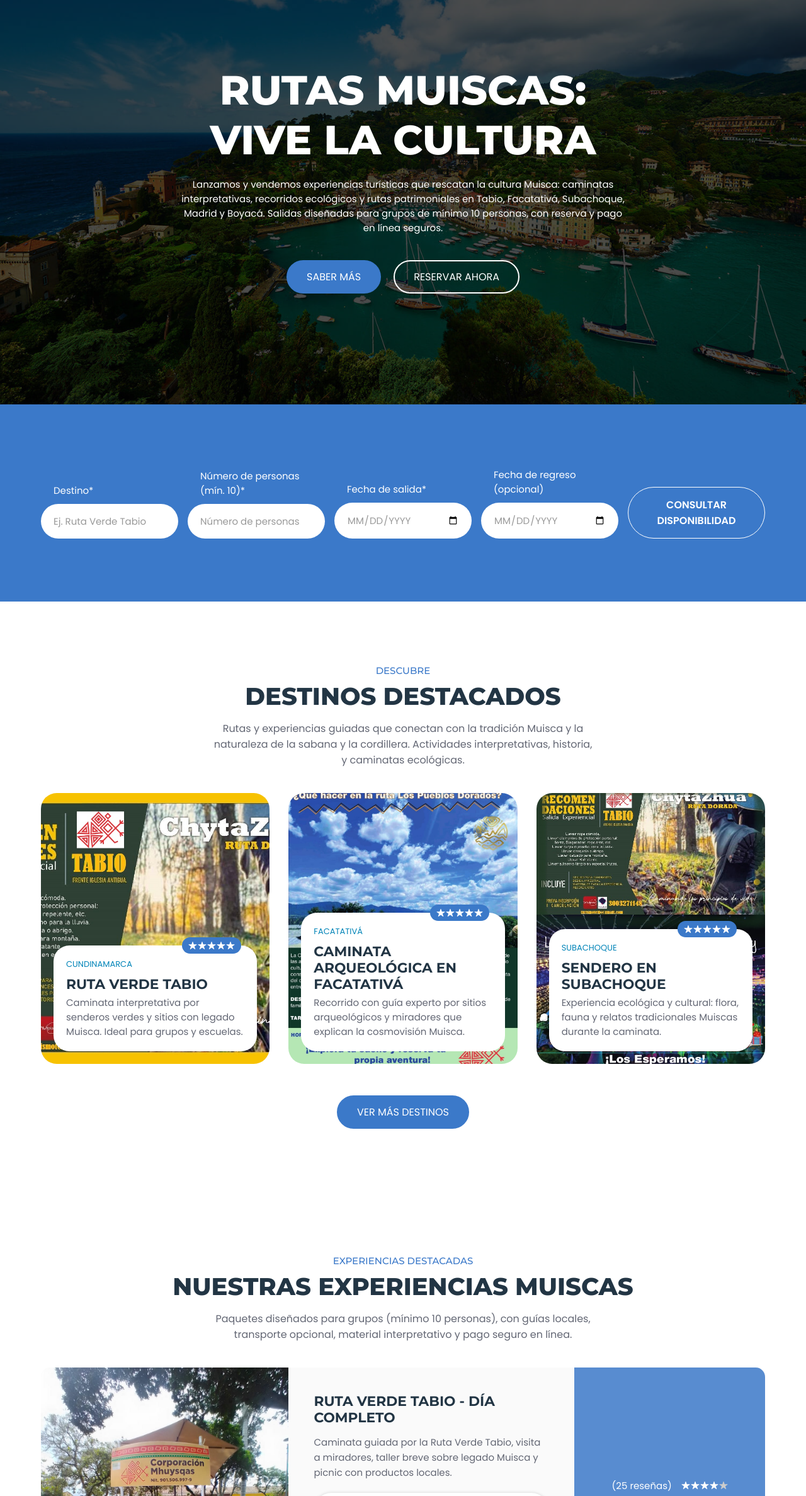
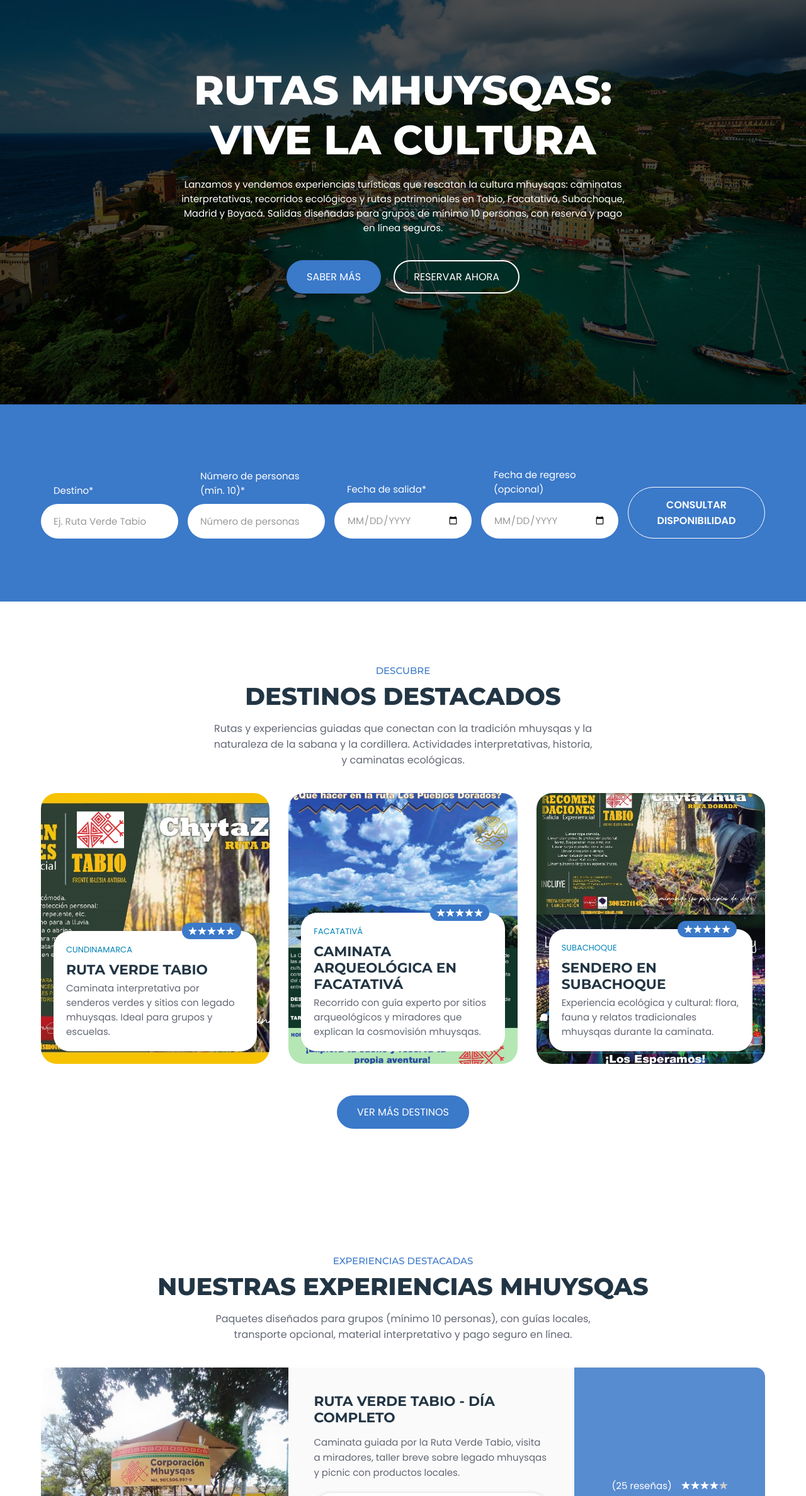
Before and after one commit to Frost1234567890/TourVacacionesLAU, a plain HTML site: page index.html in a window 1280 px wide. Shown: the part 158-2533 px from the top of the page at 63% size. Drawn offline with nearby package versions, Linux system fonts and the light colour scheme.

```diff
--- a/index.html
+++ b/index.html
@@ -5,7 +5,7 @@
   <meta charset="UTF-8">
   <meta http-equiv="X-UA-Compatible" content="IE=edge">
   <meta name="viewport" content="width=device-width, initial-scale=1.0">
-  <title>mhuysqas - Experiencias Muiscas</title>
+  <title>mhuysqas - Experiencias mhuysqas</title>
 
   <!--
     - favicon
@@ -162,10 +162,10 @@
       <section class="hero" id="home">
         <div class="container">
 
-          <h2 class="h1 hero-title">Rutas Muiscas: Vive la cultura</h2>
+          <h2 class="h1 hero-title">Rutas mhuysqas: Vive la cultura</h2>
 
           <p class="hero-text">
-            Lanzamos y vendemos experiencias turísticas que rescatan la cultura Muisca: caminatas interpretativas,
+            Lanzamos y vendemos experiencias turísticas que rescatan la cultura mhuysqas: caminatas interpretativas,
             recorridos ecológicos y rutas patrimoniales en Tabio, Facatativá, Subachoque, Madrid y Boyacá. Salidas
             diseñadas para grupos de mínimo 10 personas, con reserva y pago en línea seguros.
           </p>
@@ -233,7 +233,7 @@
           <h2 class="h2 section-title">Destinos destacados</h2>
 
           <p class="section-text">
-            Rutas y experiencias guiadas que conectan con la tradición Muisca y la naturaleza de la sabana y la
+            Rutas y experiencias guiadas que conectan con la tradición mhuysqas y la naturaleza de la sabana y la
             cordillera. Actividades interpretativas, historia, y caminatas ecológicas.
           </p>
 
@@ -265,7 +265,7 @@
                   </h3>
 
                   <p class="card-text">
-                    Caminata interpretativa por senderos verdes y sitios con legado Muisca. Ideal para grupos y escuelas.
+                    Caminata interpretativa por senderos verdes y sitios con legado mhuysqas. Ideal para grupos y escuelas.
                   </p>
 
                 </div>
@@ -299,7 +299,7 @@
                   </h3>
 
                   <p class="card-text">
-                    Recorrido con guía experto por sitios arqueológicos y miradores que explican la cosmovisión Muisca.
+                    Recorrido con guía experto por sitios arqueológicos y miradores que explican la cosmovisión mhuysqas.
                   </p>
 
                 </div>
@@ -333,7 +333,7 @@
                   </h3>
 
                   <p class="card-text">
-                    Experiencia ecológica y cultural: flora, fauna y relatos tradicionales Muiscas durante la caminata.
+                    Experiencia ecológica y cultural: flora, fauna y relatos tradicionales mhuysqas durante la caminata.
                   </p>
 
                 </div>
@@ -357,7 +357,7 @@
 
           <p class="section-subtitle">Experiencias destacadas</p>
 
-          <h2 class="h2 section-title">Nuestras experiencias Muiscas</h2>
+          <h2 class="h2 section-title">Nuestras experiencias mhuysqas</h2>
 
           <p class="section-text">
             Paquetes diseñados para grupos (mínimo 10 personas), con guías locales, transporte opcional, material
@@ -378,7 +378,7 @@
                   <h3 class="h3 card-title">Ruta Verde Tabio - Día completo</h3>
 
                   <p class="card-text">
-                    Caminata guiada por la Ruta Verde Tabio, visita a miradores, taller breve sobre legado Muisca y
+                    Caminata guiada por la Ruta Verde Tabio, visita a miradores, taller breve sobre legado mhuysqas y
                     picnic con productos locales.
                   </p>
 
@@ -453,7 +453,7 @@
 
                   <p class="card-text">
                     Ruta con guía arqueólogo, explicaciones sobre sitios antiguos y experiencias culturales relacionadas
-                    con la tradición Muisca.
+                    con la tradición mhuysqas.
                   </p>
 
                   <ul class="card-meta-list">
@@ -607,7 +607,7 @@
           <h2 class="h2 section-title">Fotos de nuestras salidas</h2>
 
           <p class="section-text">
-            Imágenes reales de viajeros en las rutas Muiscas: paisajes, talleres culturales y momentos compartidos.
+            Imágenes reales de viajeros en las rutas mhuysqas: paisajes, talleres culturales y momentos compartidos.
           </p>
 
           <ul class="gallery-list">
@@ -657,7 +657,7 @@
           <div class="cta-content">
             <p class="section-subtitle">Reserva segura</p>
 
-            <h2 class="h2 section-title">Listo para vivir una experiencia Muisca inolvidable?</h2>
+            <h2 class="h2 section-title">Listo para vivir una experiencia mhuysqas inolvidable?</h2>
 
             <p class="section-text">
               Reserva en línea con pago seguro. Nuestras salidas garantizan un mínimo de 10 personas para fortalecer
@@ -689,7 +689,7 @@
           </a>
 
           <p class="footer-text">
-            mhuysqas: experiencias turísticas que rescatan la cultura Muisca, fomentando el turismo
+            mhuysqas: experiencias turísticas que rescatan la cultura mhuysqas, fomentando el turismo
             responsable y el desarrollo local.
           </p>
 
```
